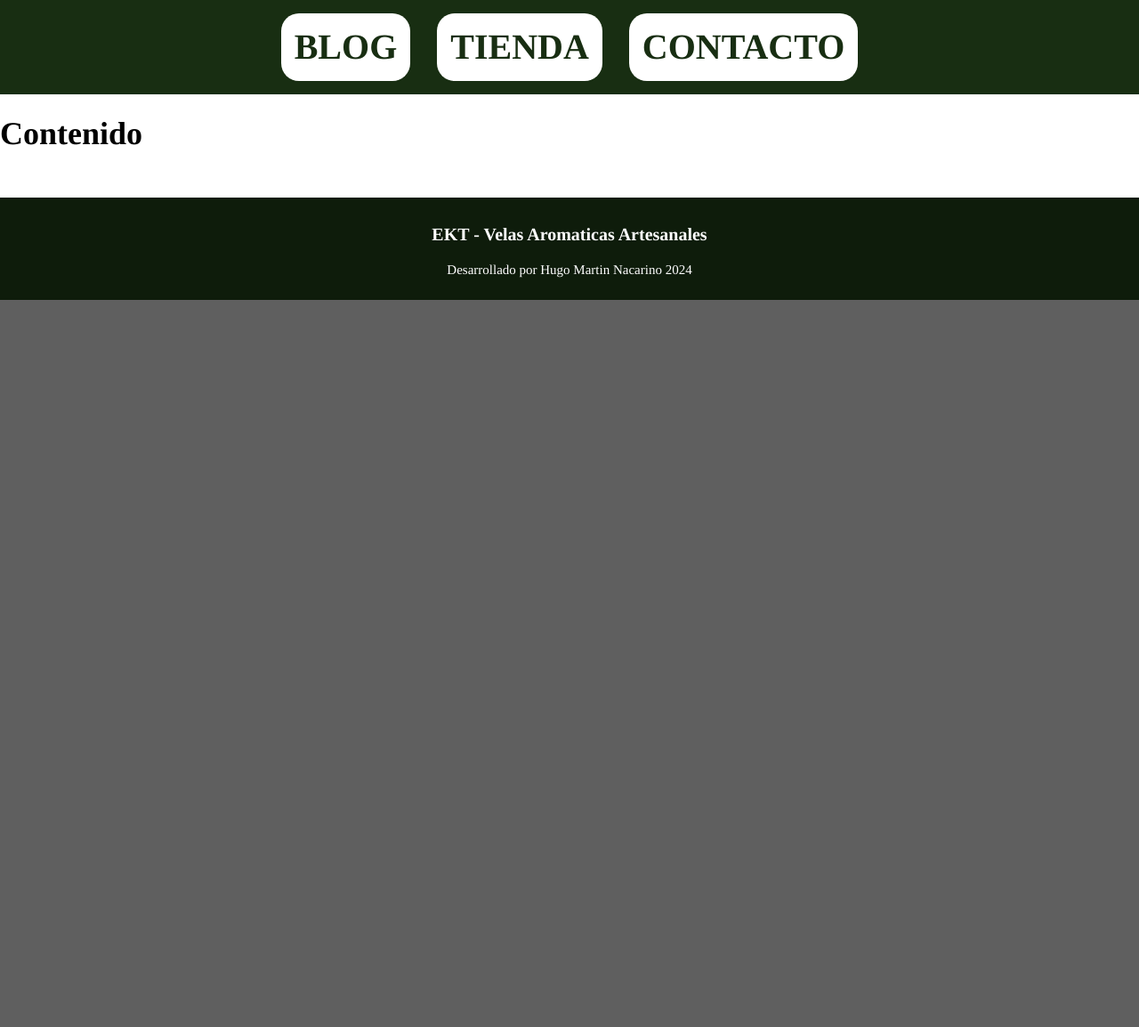
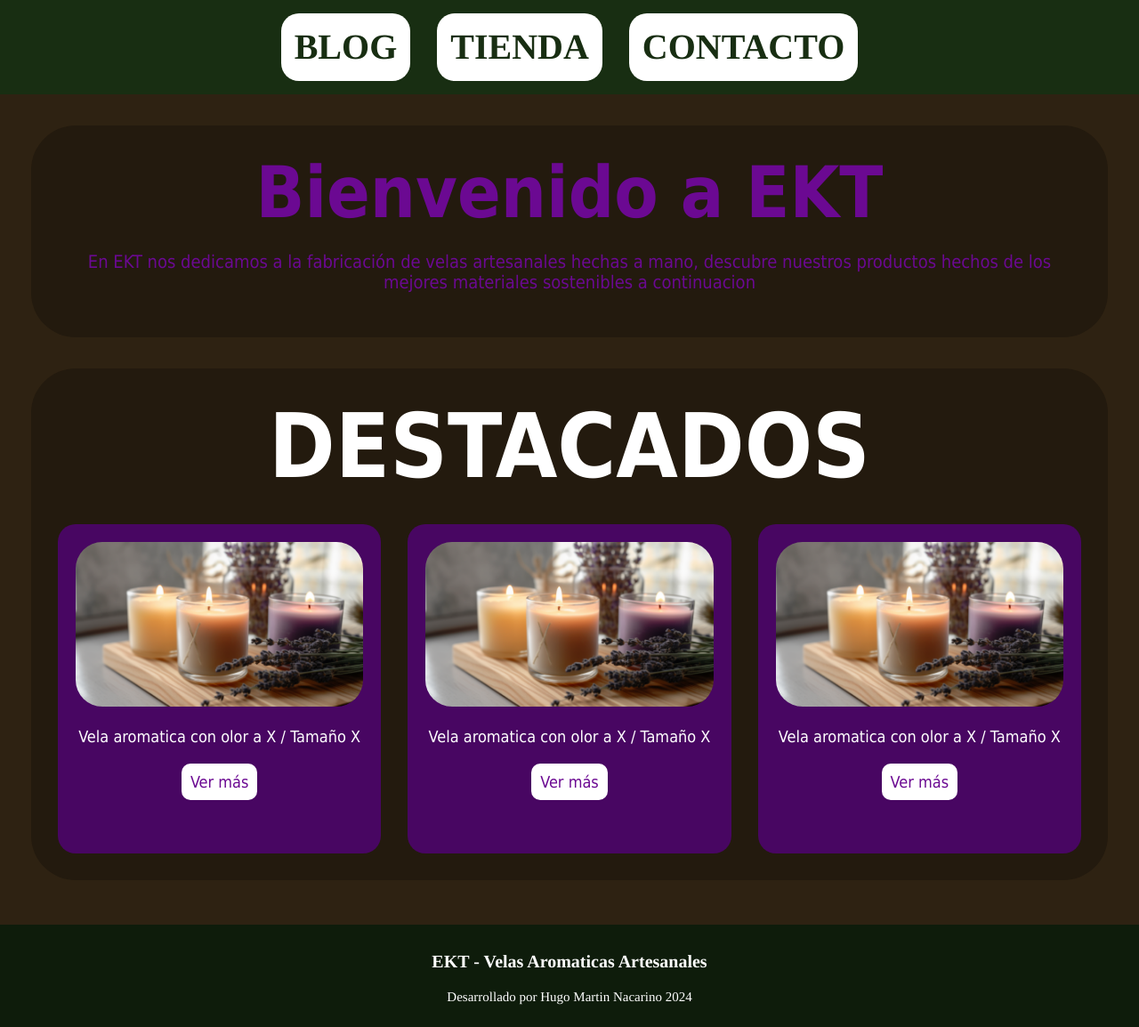
Before and after one commit to Hugo-M-N/EKT, a PHP site: template views/paginas/index.php in a window 1280 px wide. Shown: the part 550-1704 px from the top of the page at 89% size. Before the commit the page ends 887 px from the top, so only its background shows below. Run offline with PHP 8.4, Linux system fonts and the light colour scheme; the template is opened without the code that fills it, so the values that code supplies are empty.

Commit message:
Prototipo maquetacion y CSS

```diff
--- a/src/scss/base/_globales.scss
+++ b/src/scss/base/_globales.scss
@@ -12,6 +12,7 @@ html {
 body {
     font-family: v.$fuente_principal;
     font-size: 1.8rem;
+    background-color: v.$marron;
 }
 a {
     text-decoration: none;
--- a/src/scss/paginas/_index.scss
+++ b/src/scss/paginas/_index.scss
@@ -0,0 +1 @@
+@forward 'inicio';
--- /dev/null
+++ b/src/scss/paginas/inicio/_bienvenida.scss
@@ -0,0 +1,31 @@
+@use 'base/variables' as v;
+@use 'base/mixins' as m;
+
+.bienvenida {
+    background-color: darken(v.$marron, 3);
+    margin: 3.5rem;
+    border-radius: 5rem;
+    color: v.$principal;
+    font-family: v.$fuente-secundaria;
+    padding: 3rem;
+
+    &__heading {
+        font-size: 3rem;
+        margin: 0 0 2rem 0;
+        text-align: center;
+
+        @include m.tablet {
+            @include m.texto-fluido(3rem, 8rem);
+        }
+
+
+    }
+
+    &__descripcion {
+        font-size: 3rem;
+        text-align: center;
+        @include m.tablet {
+            font-size: 2rem;
+        }
+    }
+}
--- /dev/null
+++ b/src/scss/paginas/inicio/_destacado.scss
@@ -0,0 +1,58 @@
+@use 'base/variables' as v;
+@use 'base/mixins' as m;
+
+.destacados {
+    background-color: darken(v.$marron, 3);
+    border-radius: 5rem;
+    font-family: v.$fuente-secundaria;
+    color: v.$blanco;
+    margin: 3.5rem;
+    padding: 3rem;
+
+    &__heading {
+        @include m.texto-fluido(5rem, 10rem);
+        text-transform: uppercase;
+        margin: 0 0 3rem 0;
+        text-align: center;
+
+    }
+
+    &__grid {
+        @include m.grid(1, 3rem);
+        @include m.tablet{
+            @include m.grid(2, 3rem);
+        }
+        @include m.desktop {
+            @include m.grid(3, 3rem);
+        }
+    }
+
+    &__producto {
+        background-color: darken(v.$principal,10);
+        border-radius: 2rem;
+        text-align: center;
+        margin: 0 auto;
+        max-width: 55rem;
+        height: 37rem;
+
+        &--imagen {
+            padding: 2rem;
+            max-width: 45rem;
+            border-radius: 5rem;
+
+        }
+
+        &--descripcion {
+            margin: 0 0 3rem 0;
+            text-align: center;
+        }
+
+        &--boton {
+            background-color: v.$blanco;
+            color: v.$principal;
+            padding: 1rem;
+            border-radius: 1rem;
+            margin-top: 5rem;
+        }
+    }
+}
--- /dev/null
+++ b/src/scss/paginas/inicio/_index.scss
@@ -0,0 +1,2 @@
+@forward 'bienvenida';
+@forward 'destacado';
--- a/views/paginas/index.php
+++ b/views/paginas/index.php
@@ -1 +1,29 @@
-<h1>Contenido</h1>
+<section class="bienvenida">
+    <h2 class="bienvenida__heading">Bienvenido a EKT</h2>
+    <p class="bienvenida__descripcion">
+        En EKT nos dedicamos a la fabricación de velas artesanales hechas a mano, descubre nuestros productos hechos de los mejores materiales sostenibles a continuacion
+    </p>
+</section>
+
+<section class="destacados">
+    <h2 class="destacados__heading">
+        destacados
+    </h2>
+    <div class="destacados__grid">
+        <div class="destacados__producto">
+            <img class="destacados__producto--imagen" src="build/img/velas01.png" alt="">
+            <p class="destacados__producto--descripcion">Vela aromatica con olor a X / Tamaño X</p>
+            <a class="destacados__producto--boton" href="">Ver más</a>
+        </div>
+        <div class="destacados__producto">
+            <img class="destacados__producto--imagen" src="build/img/velas01.png" alt="">
+            <p class="destacados__producto--descripcion">Vela aromatica con olor a X / Tamaño X</p>
+            <a class="destacados__producto--boton" href="">Ver más</a>
+        </div>
+        <div class="destacados__producto">
+            <img class="destacados__producto--imagen" src="build/img/velas01.png" alt="">
+            <p class="destacados__producto--descripcion">Vela aromatica con olor a X / Tamaño X</p>
+            <a class="destacados__producto--boton" href="">Ver más</a>
+        </div>
+    </div>
+</section>
```
Also changed, not shown: public/build/css/app.css, 1 other file.
